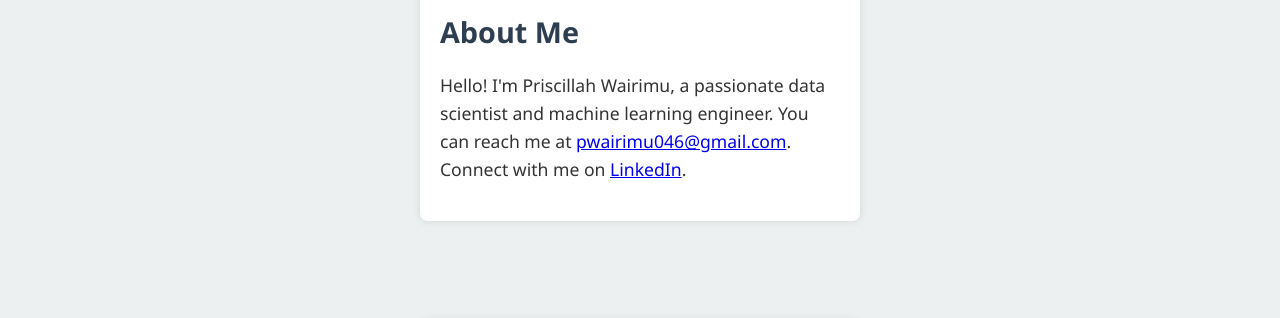
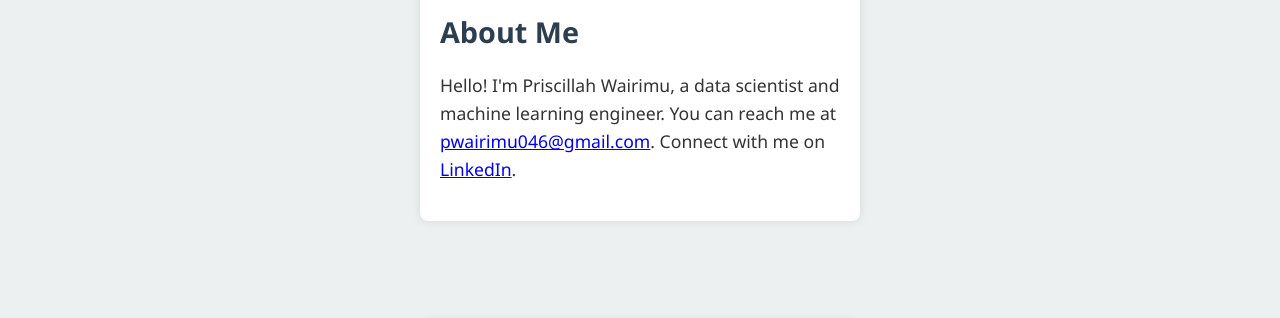
Before and after one commit to Wairimukimm/Wairimu-s-Portfolio, a plain HTML site: page index.html in a window 1280 px wide. Shown: the part 265-583 px from the top of the page. Drawn offline with Linux system fonts and the light colour scheme.

Commit message:
Update index.html

```diff
--- a/index.html
+++ b/index.html
@@ -58,7 +58,7 @@
                 <img src="about_me_image.jpg" alt="About Me Image">
                 <h2>About Me</h2>
                 <p>
-                    Hello! I'm Priscillah Wairimu, a passionate data scientist and machine learning engineer.
+                    Hello! I'm Priscillah Wairimu, a data scientist and machine learning engineer.
                     You can reach me at <a href="mailto:pwairimu046@gmail.com">pwairimu046@gmail.com</a>.
                     Connect with me on <a href="https://www.linkedin.com/in/priscillah-wairimu-99b75a1b1/" target="_blank">LinkedIn</a>.
                 </p>
```
